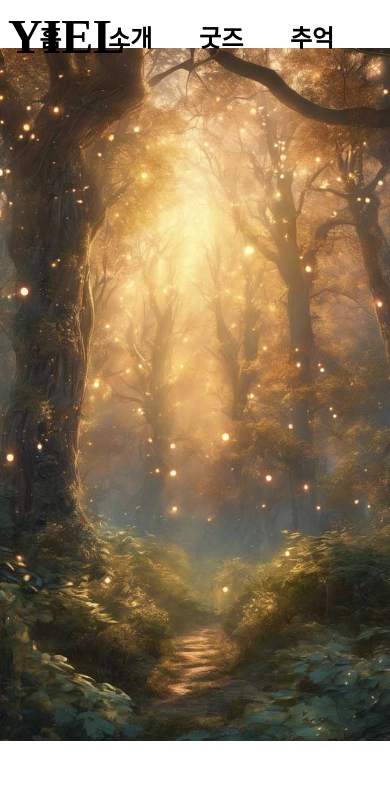
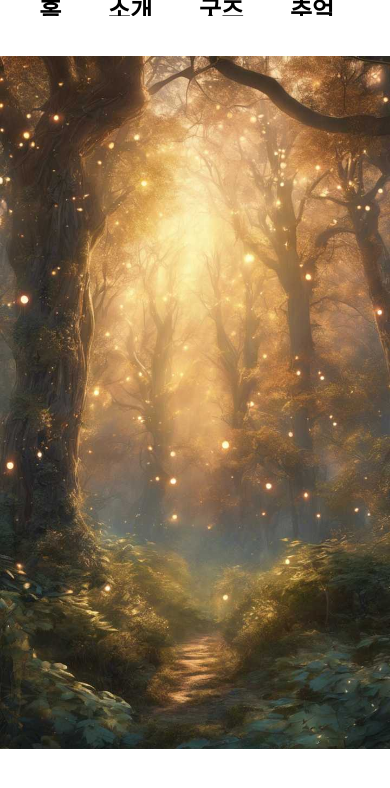
Before and after one commit to KYJLMML/univ3yiel, a Next.js app: page / in a window 390 px wide. Shown: the top 788 px of the page. Built offline with nearby package versions, Linux system fonts and the light colour scheme.

Commit message:
Update content and hide YIEL in mobile view

```diff
--- a/app/layout.module.css
+++ b/app/layout.module.css
@@ -21,6 +21,13 @@
   font-weight: bold;
   line-height: 1;
   padding: 0.3rem 0;
+}
+
+/* 모바일 환경에서 YIEL 숨기기 */
+@media screen and (max-width: 768px) {
+  .logo {
+    display: none;
+  }
 }
 
 .nav {
--- a/app/page.module.css
+++ b/app/page.module.css
@@ -212,8 +212,8 @@
   }
 
   .imageContainer {
-    top: 3rem;
-    height: calc(100vh - 3rem);
+    top: 3.5rem;
+    height: calc(100vh - 3.5rem);
     display: flex;
     justify-content: center;
     align-items: center;
```
Also changed, not shown: app/info/page.js (+4 -4 lines).
